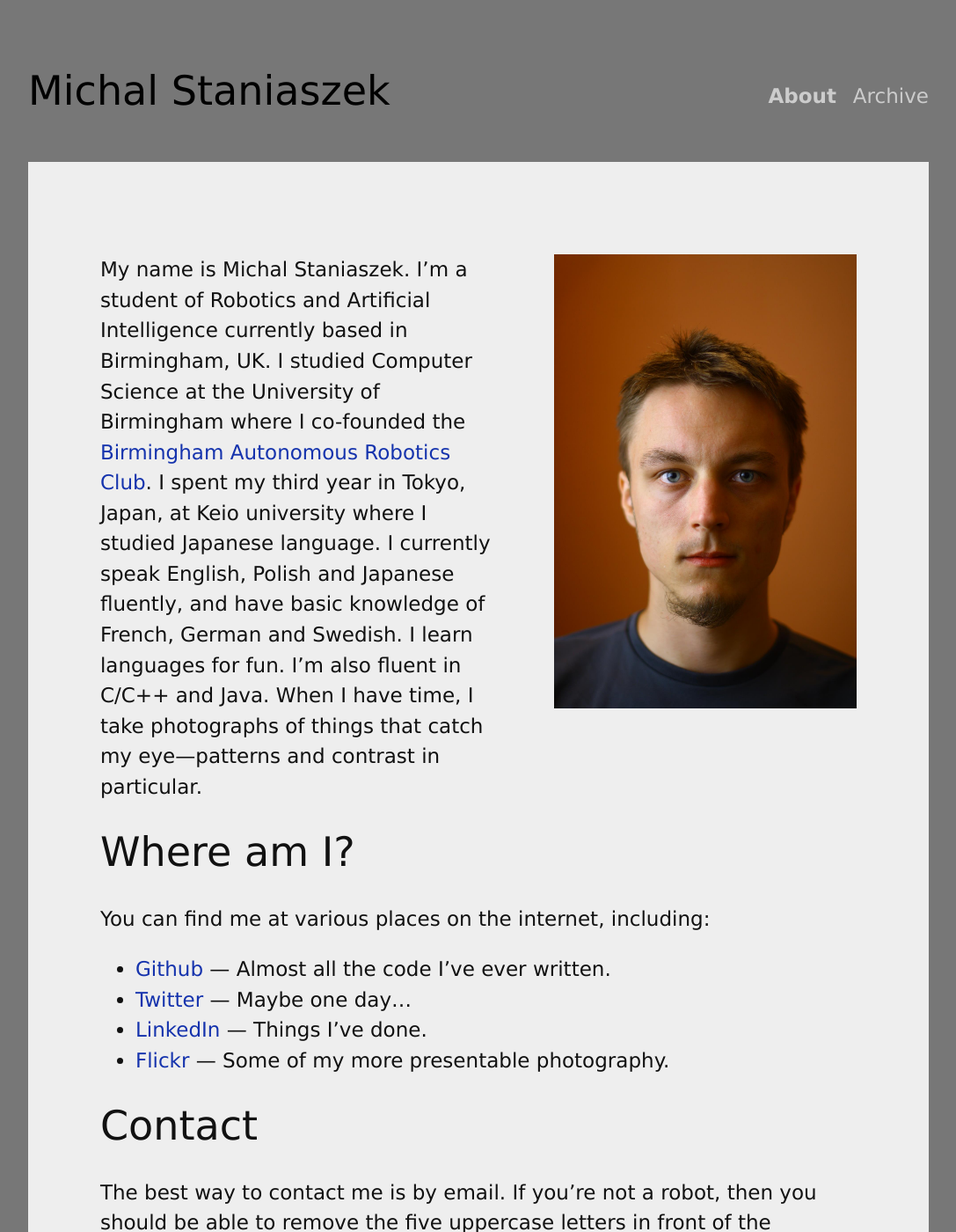
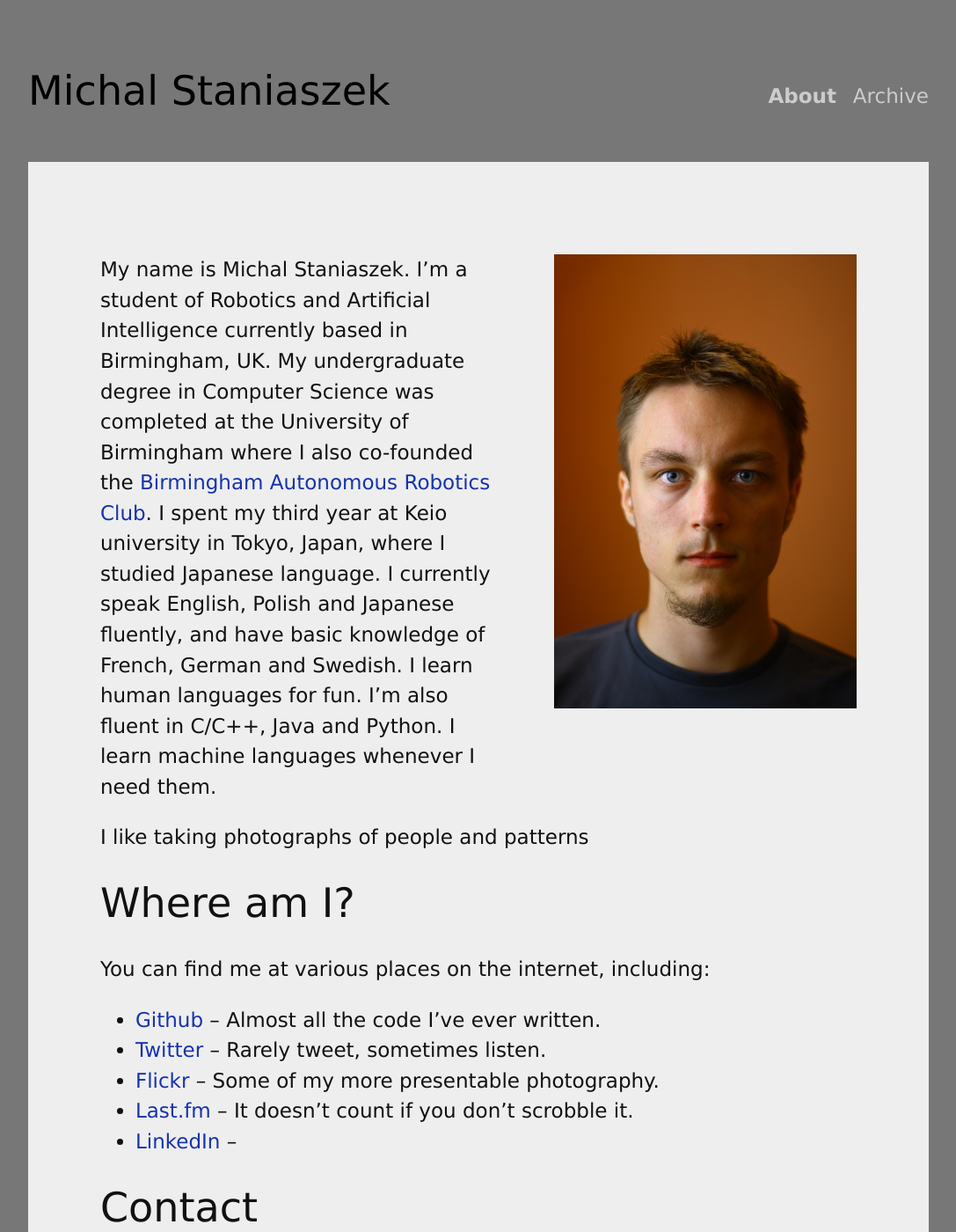
Before and after one commit to heuristicus/heuristicus.github.io, a Jekyll site: the page built from about/index.md, in a window 1280 px wide and 1400 px high. Shown: the whole window at 88% size, without its empty margins (96-1183 px from the left). Built offline with Jekyll 4.4.1, drawn with Linux system fonts in a browser that asks for light colours; some web fonts are replaced; Markdown is read by kramdown in place of the engine named in the settings.

```diff
--- a/_config.yml
+++ b/_config.yml
@@ -1,6 +1,5 @@
 ---
-permalink: /:year/:month/:title.html
-paginate: 5
+permalink: pretty
 pygments: true
 markdown: rdiscount
 rdiscount:
--- a/about/index.md
+++ b/about/index.md
@@ -5,25 +5,29 @@
 <img src="../img/face.jpg" align="right"/>
 
 My name is Michal Staniaszek. I'm a student of Robotics and Artificial
-Intelligence currently based in Birmingham, UK. I studied Computer Science at
-the University of Birmingham where I co-founded the
+Intelligence currently based in Birmingham, UK. My undergraduate degree in
+Computer Science was completed at the University of Birmingham where I also
+co-founded the
 [Birmingham Autonomous Robotics Club](http://barcuk.github.io/index.html). I
-spent my third year in Tokyo, Japan, at Keio university where I studied Japanese
+spent my third year at Keio university in Tokyo, Japan, where I studied Japanese
 language. I currently speak English, Polish and Japanese fluently, and have
-basic knowledge of French, German and Swedish. I learn languages for fun. I'm
-also fluent in C/C++ and Java. When I have time, I
-take photographs of things that catch my eye---patterns and contrast in
-particular.
+basic knowledge of French, German and Swedish. I learn human languages for
+fun. I'm also fluent in C/C++, Java and Python. I learn machine languages
+whenever I need them.
+
+I like taking photographs of people and patterns
 
 ## Where am I?
 You can find me at various places on the internet, including:
 
-- [Github](https://github.com/heuristicus) --- Almost all the code I've ever
+- [Github](https://github.com/heuristicus) -- Almost all the code I've ever
   written.
-- [Twitter](https://twitter.com/MStaniaszek) --- Maybe one day...
-- [LinkedIn](http://www.linkedin.com/profile/view?id=236650527) --- Things I've done.
-- [Flickr](http://www.flickr.com/photos/mstaniaszek/) --- Some of my more
+- [Twitter](https://twitter.com/MStaniaszek) -- Rarely tweet, sometimes listen.
+- [Flickr](http://www.flickr.com/photos/mstaniaszek/) -- Some of my more
   presentable photography.
+- [Last.fm](http://www.last.fm/user/nitre) -- It doesn't count if you don't
+  scrobble it.
+- [LinkedIn](http://www.linkedin.com/profile/view?id=236650527) --
 
 ## Contact
 The best way to contact me is by email. If you're not a robot, then you
--- a/index.html
+++ b/index.html
@@ -16,7 +16,11 @@
     </div>
 
     <div class="posttags">
+      {% if post.tags == empty %}
+      No tags.
+      {% else %}
       Filed under {{ post.tags | array_to_sentence_string }}.
+      {% endif %}
     </div>
   </section>
   <div class="breaker"></div>
```
Also changed, not shown: _posts/2012-02-24-its-been-a-while.md (+0 -1 lines), _posts/2013-06-09-welcome.md (+2 -2 lines).
